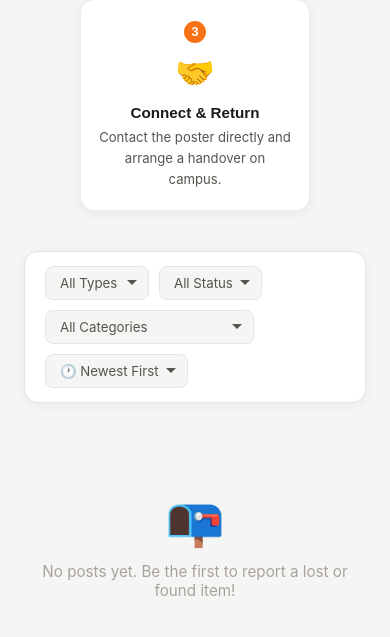
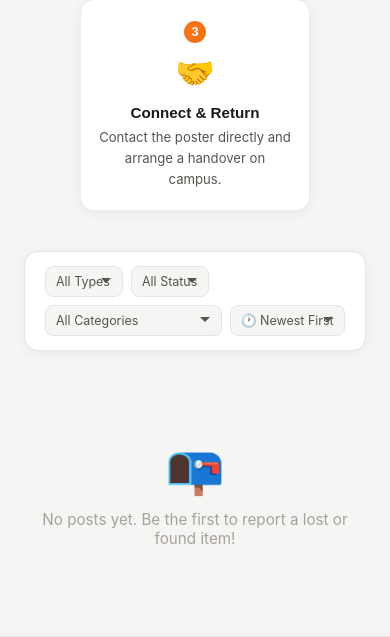
Before and after one commit to Tanvir-Rahaman-Pranto/UIU-Lost-Found, a PHP site: page / in a window 390 px wide. Shown: the part 787-1424 px from the top of the page. Run offline with PHP 8.4, Linux system fonts and the light colour scheme; data that the repository does not hold is empty.

Commit message:
solved a error in homestyle

```diff
--- a/homestyle.css
+++ b/homestyle.css
@@ -510,11 +510,18 @@ footer {
 }
 footer strong { color: var(--orange); }
 
+
+
+
 /* ── RESPONSIVE ── */
 @media (max-width: 768px) {
   nav { padding: 0 20px; }
   .nav-links { display: none; }
   .hamburger { display: flex; }
+}
+@media (max-width: 480px) {
+  .filter-form { gap: 8px; }
+  .filter-select { font-size: 0.78rem; padding: 7px 10px; }
 }
 
 @media (max-width: 480px) {
```
